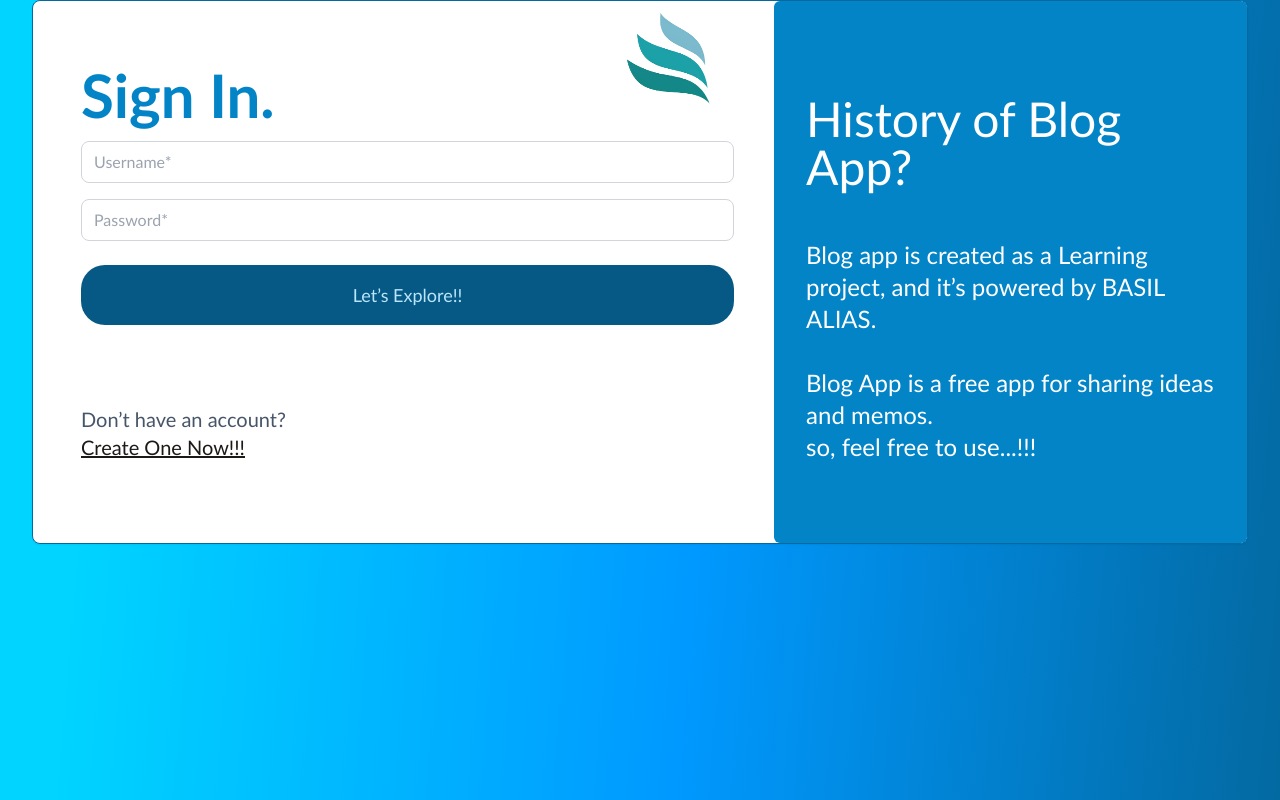
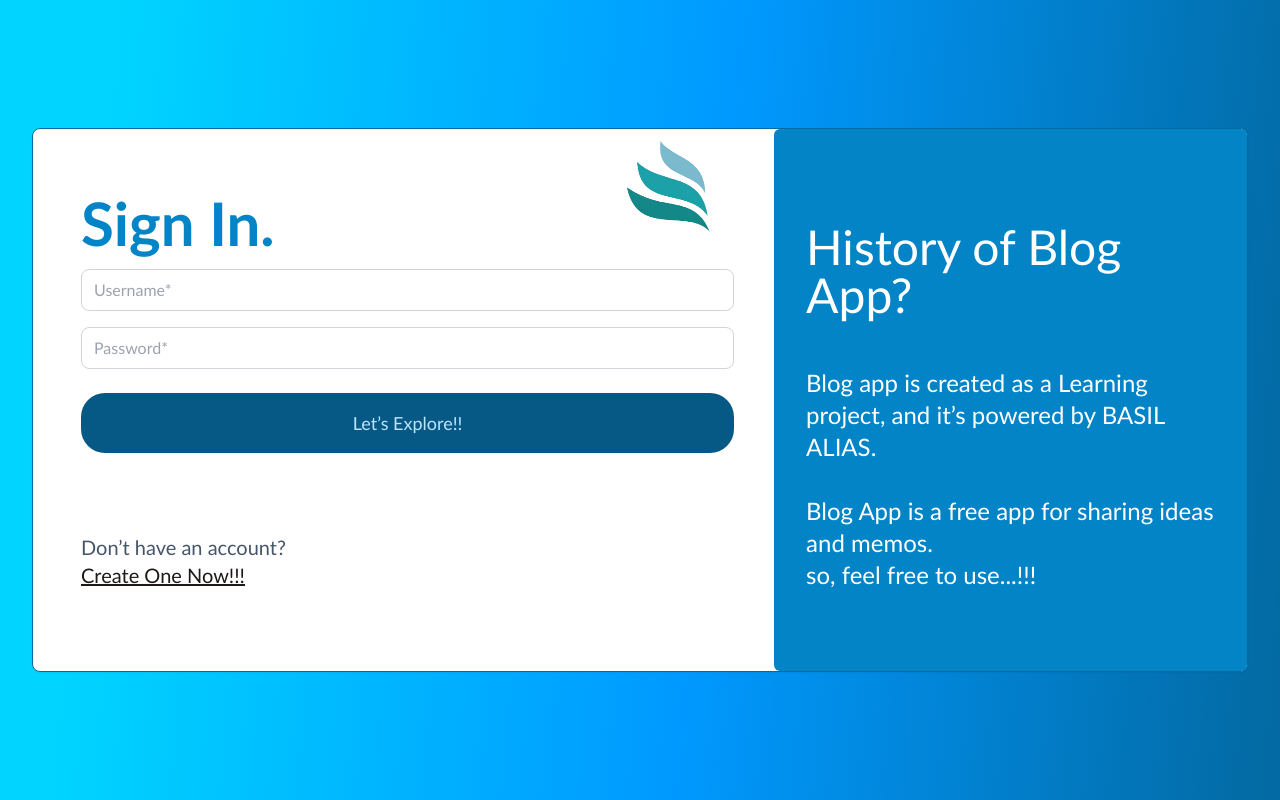
Before and after one commit to basilalias0/mern-blog-app, a React (Create React App) app in the folder frontend/: page / in a window 1280 px wide. Built offline with nearby package versions, Linux system fonts and the light colour scheme.

Commit message:
Design Small improvement 7

```diff
--- a/frontend/src/Pages/LoginPage.js
+++ b/frontend/src/Pages/LoginPage.js
@@ -67,9 +67,9 @@ function LoginPage() {
      })
 
   return (
-    <div className="container mx-auto sm:px-6 lg:px-8 min-h-screen">
-      <div className="flex items-center justify-center min-h-full">
-    <div className="pl-12 bg-white rounded-lg border border-sky-700 border-solid shadow-sm max-md:pl-5 max-md:pr-5">
+    <div className="container flex items-center justify-center mx-auto sm:px-6 lg:px-8 min-h-screen">
+      <div className="flex items-center justify-center min-h-full max-md:my-4 ">
+    <div className="pl-12 bg-white rounded-lg border border-sky-700 border-solid shadow-sm max-md:pl-5 max-md:pr-5 max-md:py-4">
       <div className="flex gap-5 max-md:flex-col max-md:gap-0">
         <main className="flex flex-col w-[58%] max-md:ml-0 max-md:w-full">
           <SectionHeader
--- a/frontend/src/Pages/SignupPage.js
+++ b/frontend/src/Pages/SignupPage.js
@@ -68,9 +68,9 @@ function SignupPage() {
         }
      })
   return (
-    <div className="w-full flex items-center justify-center mx-auto sm:px-6 lg:px-8 min-h-vh h-dvh ">
-      <div className="flex items-center justify-center min-h-full max-md:my-4 max-md:py-2">
-    <div className="pl-12 bg-white rounded-lg border border-sky-700 border-solid shadow-sm max-md:pl-5 max-md:pr-5">
+    <div className="container flex items-center justify-center mx-auto sm:px-6 lg:px-8 min-h-screen">
+      <div className="flex items-center justify-center min-h-full max-md:my-4 ">
+    <div className="pl-12 bg-white rounded-lg border border-sky-700 border-solid shadow-sm max-md:pl-5 max-md:pr-5 max-md:py-4">
       <div className="flex gap-5 max-md:flex-col max-md:gap-0">
         <main className="flex flex-col w-[58%] max-md:ml-0 max-md:w-full">
           <SectionHeader
```
Also changed, not shown: 1 other file (tests, documents, lock files or other folders).
